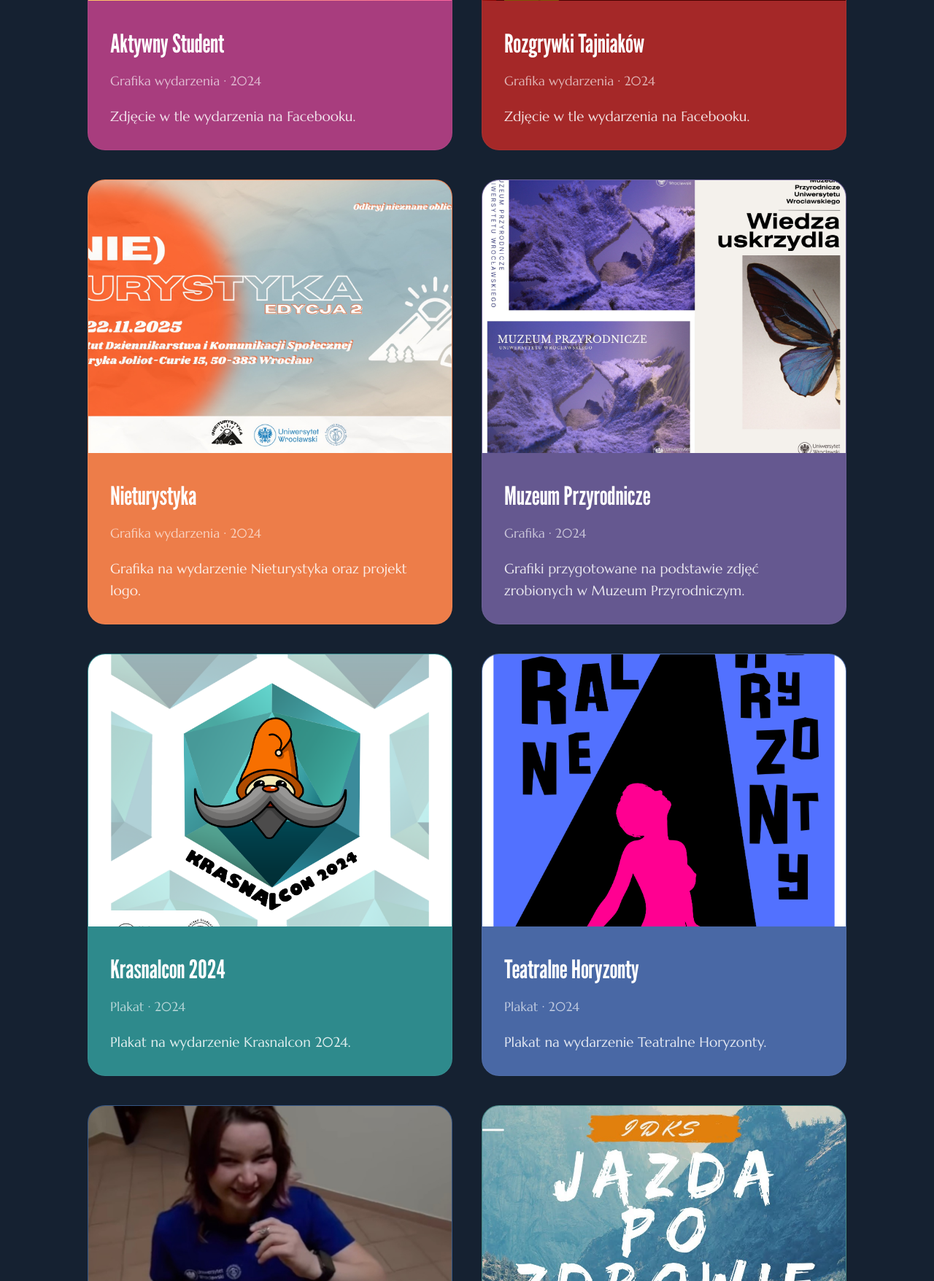
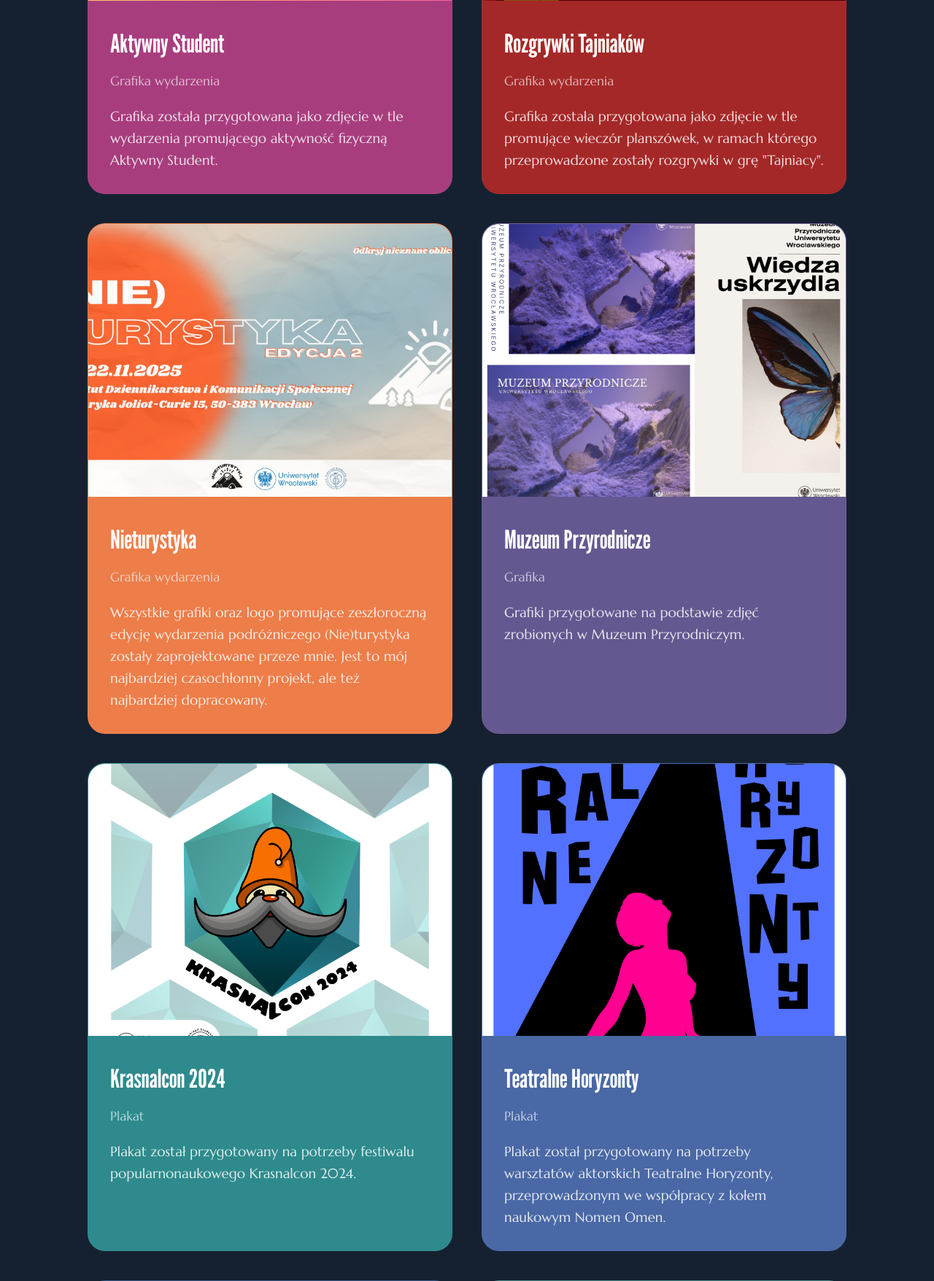
Before and after one commit to drikqlis/jagodanki, a Flask app: page / in a window 1280 px wide. Shown: the part 1184-2940 px from the top of the page at 73% size. Run offline with Flask 3, Linux system fonts and the light colour scheme.

Commit message:
chore: update descriptions

```diff
--- a/app.py
+++ b/app.py
@@ -24,8 +24,7 @@ PROJECTS = [
     {
         "title": "Aktywny Student",
         "role": "Grafika wydarzenia",
-        "date": "2024",
-        "description": "Zdjęcie w tle wydarzenia na Facebooku.",
+        "description": "Grafika została przygotowana jako zdjęcie w tle wydarzenia promującego aktywność fizyczną Aktywny Student.",
         "image": "aktywny_student.jpg",
         "color": "#A83D7E",
         "url": "https://www.facebook.com/events/437915598720573",
@@ -34,8 +33,7 @@ PROJECTS = [
     {
         "title": "Rozgrywki Tajniaków",
         "role": "Grafika wydarzenia",
-        "date": "2024",
-        "description": "Zdjęcie w tle wydarzenia na Facebooku.",
+        "description": "Grafika została przygotowana jako zdjęcie w tle promujące wieczór planszówek, w ramach którego przeprowadzone zostały rozgrywki w grę \"Tajniacy\".",
         "image": "rozgrywki_tajniakow.jpg",
         "color": "#A52828",
         "url": "https://www.facebook.com/events/1657167788319637",
@@ -44,8 +42,7 @@ PROJECTS = [
     {
         "title": "Nieturystyka",
         "role": "Grafika wydarzenia",
-        "date": "2024",
-        "description": "Grafika na wydarzenie Nieturystyka oraz projekt logo.",
+        "description": "Wszystkie grafiki oraz logo promujące zeszłoroczną edycję wydarzenia podróżniczego (Nie)turystyka zostały zaprojektowane przeze mnie. Jest to mój najbardziej czasochłonny projekt, ale też najbardziej dopracowany.",
         "image": "nie_turystyka.jpg",
         "color": "#ed7d49",
         "url": "https://www.facebook.com/events/1712438526119606",
@@ -55,7 +52,6 @@ PROJECTS = [
     {
         "title": "Muzeum Przyrodnicze",
         "role": "Grafika",
-        "date": "2024",
         "description": "Grafiki przygotowane na podstawie zdjęć zrobionych w Muzeum Przyrodniczym.",
         "image": "grafika_muzeum_combined.jpg",
         "images": ["grafika_muzeum_1.jpg", "grafika_muzeum_2.jpg", "grafika_muzeum_3.jpg"],
@@ -67,8 +63,7 @@ PROJECTS = [
     {
         "title": "Krasnalcon 2024",
         "role": "Plakat",
-        "date": "2024",
-        "description": "Plakat na wydarzenie Krasnalcon 2024.",
+        "description": "Plakat został przygotowany na potrzeby festiwalu popularnonaukowego Krasnalcon 2024.",
         "image": "krasnalcon_plakat.png",
         "color": "#2E8A8C",
         "url": None,
@@ -77,8 +72,7 @@ PROJECTS = [
     {
         "title": "Teatralne Horyzonty",
         "role": "Plakat",
-        "date": "2024",
-        "description": "Plakat na wydarzenie Teatralne Horyzonty.",
+        "description": "Plakat został przygotowany na potrzeby warsztatów aktorskich Teatralne Horyzonty, przeprowadzonym we współpracy z kołem naukowym Nomen Omen.",
         "image": "teatralne_horyzonty_plakat.png",
         "color": "#4968A5",
         "url": None,
@@ -88,7 +82,6 @@ PROJECTS = [
     {
         "title": "Sesja Q&A",
         "role": "Materiał wideo",
-        "date": "2025",
         "description": "Filmik informacyjny opublikowany na Instagramie Samorządu Studentów UWr.",
         "image": "sesja_qa.jpg",
         "color": "#2E5080",
@@ -98,8 +91,7 @@ PROJECTS = [
     {
         "title": "Jazda po zdrowie",
         "role": "Materiał wideo",
-        "date": "2024",
-        "description": "Przygotowanie materiału do programu na żywo realizowanego na studiach licencjackich.",
+        "description": "\"Jazda po zdrowie\" to materiał stylizowany na telewizję śniadaniową realizowany jako zadanie grupowe w ramach przedmiotu \"Program TV na żywo\". Przygotowany przeze mnie fragment to relacja z wydarzenia Auto Stop Race 2025.",
         "image": "jazda_po_zdrowie.jpg",
         "color": "#3D8280",
         "url": "https://youtu.be/dJLoeOW6V0I?t=2770",
@@ -109,8 +101,7 @@ PROJECTS = [
     {
         "title": '"Amsterdam" - recenzja',
         "role": "Recenzja filmu",
-        "date": "2022",
-        "description": "Recenzja filmu Davida O. Russella z gwiazdorską obsadą.",
+        "description": "Recenzja przygotowana w ramach przedmiotu \"Gatunki dziennikarskie\" na studiach licencjackich.",
         "image": "placeholder-1.svg",
         "color": "#EF4444",
         "url": "/tekst/amsterdam",
@@ -119,8 +110,7 @@ PROJECTS = [
     {
         "title": '"1899" - recenzja',
         "role": "Recenzja serialu",
-        "date": "2022",
-        "description": "Recenzja serialu twórców Dark na platformie Netflix.",
+        "description": "Recenzja przygotowana w ramach przedmiotu \"Gatunki dziennikarskie\" na studiach licencjackich.",
         "image": "placeholder-2.svg",
         "color": "#3B82F6",
         "url": "/tekst/1899",
@@ -129,8 +119,7 @@ PROJECTS = [
     {
         "title": "Pleśń na herbacie",
         "role": "Reportaż",
-        "date": "2023",
-        "description": "Reportaż o osobach transpłciowych w Polsce.",
+        "description": "Reportaż powstał na podstawie rozmowy z Antonim, który opowiada o doświadczeniach osób transpłciowych w Polsce. Rozmowa przeprowadzona została w 2023 r. i niektóre z przedstawionych w niej informacji uległy zmianie na przestrzeni lat.",
         "image": "placeholder-3.svg",
         "color": "#649b11",
         "url": "/tekst/plesn-na-herbacie",
@@ -140,8 +129,7 @@ PROJECTS = [
     {
         "title": "Pomoc, która pachnie kawą",
         "role": "Reportaż audio",
-        "date": "2024",
-        "description": "Reportaż audio.",
+        "description": "Reportaż powstał na podstawie rozmowy z Elą Kaczkowską - studentką i harcerką, która od 3 lat wyrusza do Afryki jako misjonarka.",
         "image": "placeholder-4.svg",
         "color": "#D946EF",
         "url": "/audio/pomoc-ktora-pachnie-kawa",
@@ -167,7 +155,7 @@ ARTICLES = {
 AUDIO_PAGES = {
     "pomoc-ktora-pachnie-kawa": {
         "title": "Pomoc, która pachnie kawą",
-        "description": "Reportaż audio.",
+        "description": "Reportaż powstał na podstawie rozmowy z Elą Kaczkowską - studentką i harcerką, która od 3 lat wyrusza do Afryki jako misjonarka.",
         "audio_file": "pomoc_ktora_pachnie_kawa.mp3",
     },
 }
--- a/static/css/style.css
+++ b/static/css/style.css
@@ -221,6 +221,9 @@ img {
     font-size: 0.9375rem;
     line-height: 1.6;
     color: rgba(255, 255, 255, 0.85);
+    text-align: left;
+    text-wrap: pretty;
+    hyphens: auto;
 }
 
 /* ===== Contact Section ===== */
@@ -316,12 +319,18 @@ img {
     color: var(--text-secondary);
     margin-top: var(--space-md);
     line-height: 1.7;
+    text-align: left;
+    text-wrap: pretty;
+    hyphens: auto;
 }
 
 .article-content {
     font-size: 1.0625rem;
     line-height: 1.8;
     color: var(--text-secondary);
+    text-align: left;
+    text-wrap: pretty;
+    hyphens: auto;
 }
 
 .article-content p {
--- a/templates/index.html
+++ b/templates/index.html
@@ -28,7 +28,7 @@
                 </div>
                 <div class="project-info">
                     <h3 class="project-title">{{ project.title }}</h3>
-                    <p class="project-meta">{{ project.role }} · {{ project.date }}</p>
+                    <p class="project-meta">{{ project.role }}</p>
                     <p class="project-description">{{ project.description }}</p>
                 </div>
             </a>
@@ -49,7 +49,7 @@
                 </div>
                 <div class="project-info">
                     <h3 class="project-title">{{ project.title }}</h3>
-                    <p class="project-meta">{{ project.role }} · {{ project.date }}</p>
+                    <p class="project-meta">{{ project.role }}</p>
                     <p class="project-description">{{ project.description }}</p>
                 </div>
             </a>
@@ -66,7 +66,7 @@
                 </div>
                 <div class="project-info">
                     <h3 class="project-title">{{ project.title }}</h3>
-                    <p class="project-meta">{{ project.role }} · {{ project.date }}</p>
+                    <p class="project-meta">{{ project.role }}</p>
                     <p class="project-description">{{ project.description }}</p>
                 </div>
             </a>
@@ -79,7 +79,7 @@
                 </div>
                 <div class="project-info">
                     <h3 class="project-title">{{ project.title }}</h3>
-                    <p class="project-meta">{{ project.role }} · {{ project.date }}</p>
+                    <p class="project-meta">{{ project.role }}</p>
                     <p class="project-description">{{ project.description }}</p>
                 </div>
             </div>
```
